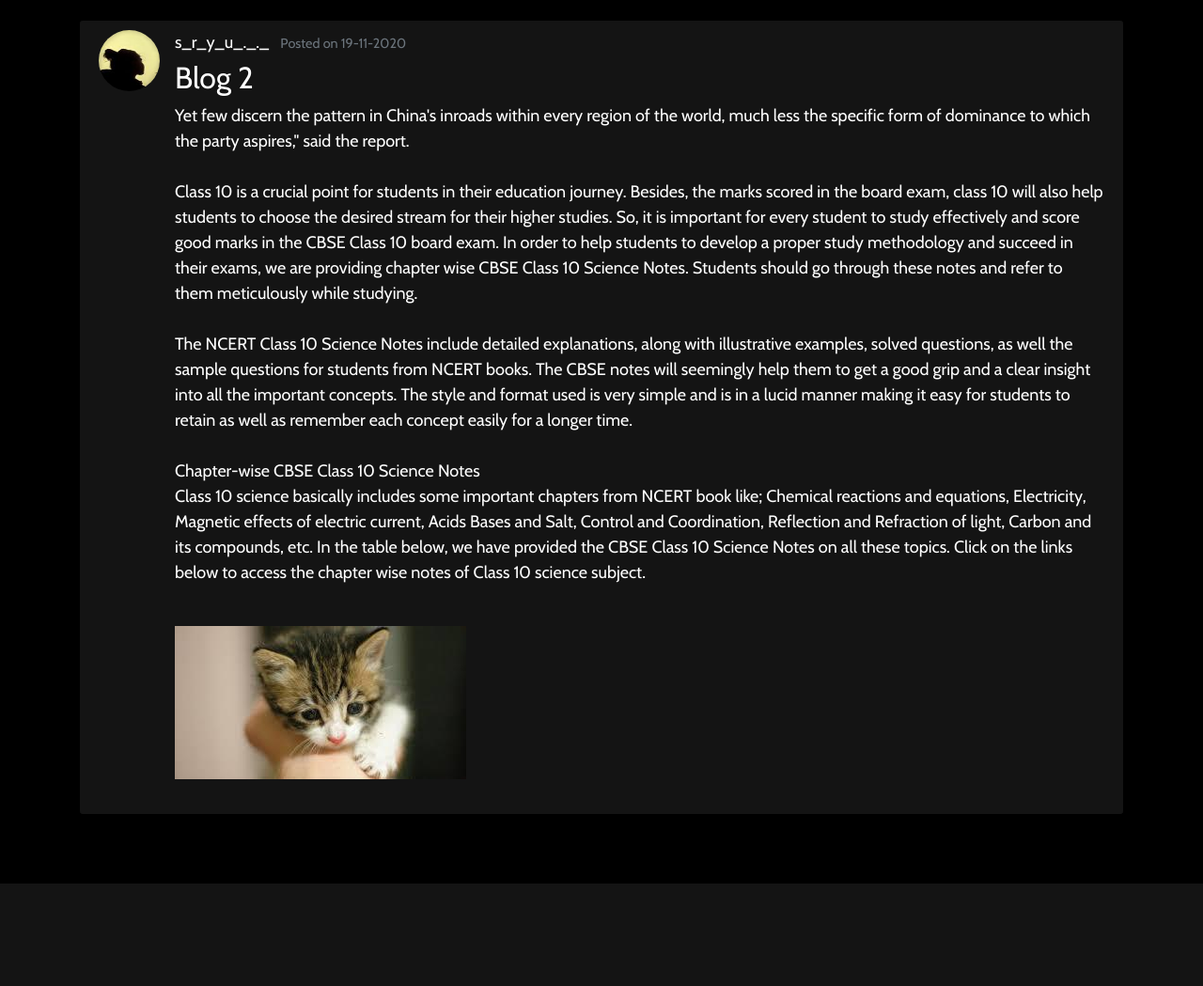
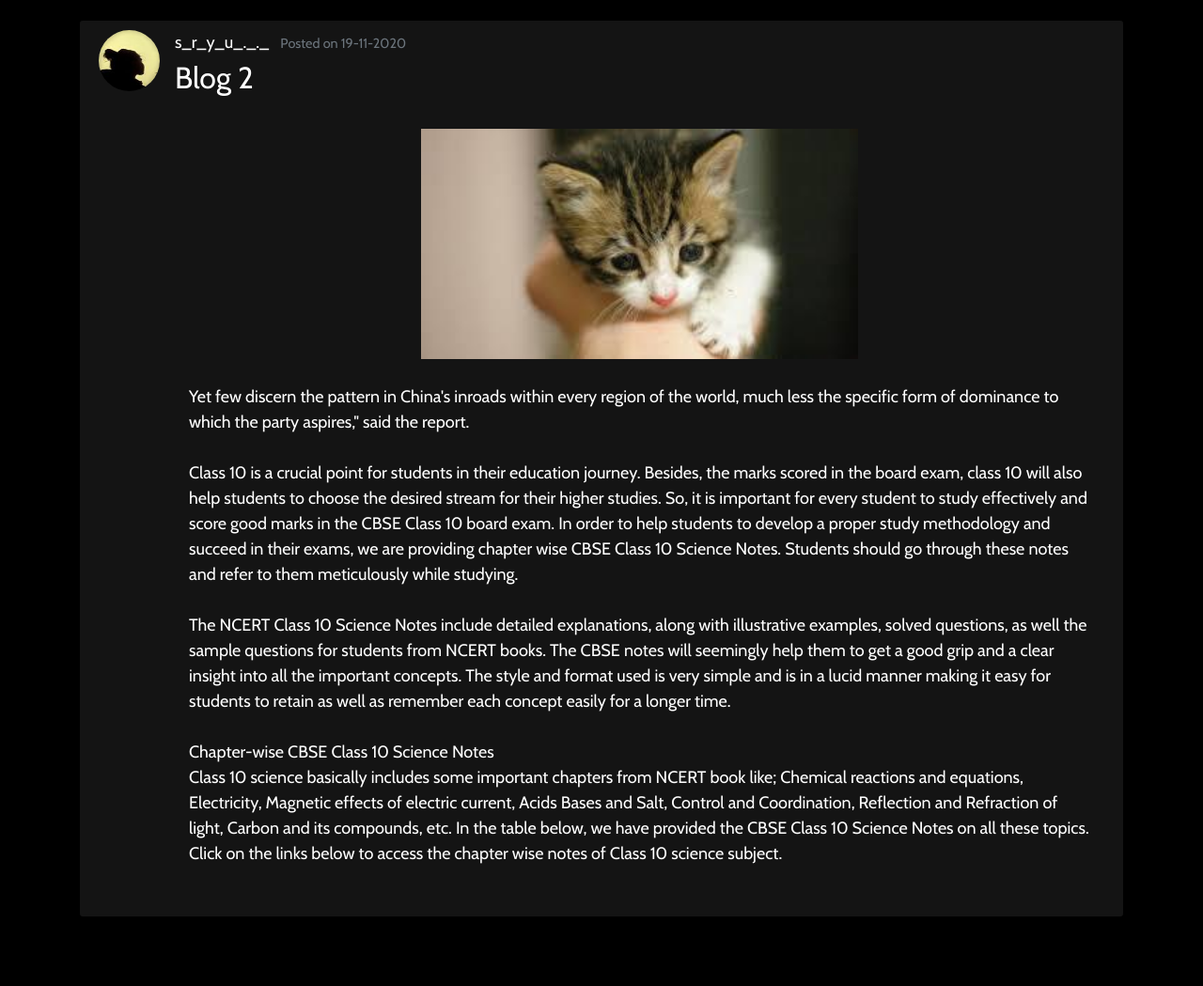
Before and after one commit to sarayu-suresh/yakshas-blog, a Flask app: page /post/7 in a window 1280 px wide. Shown: the part 106-1155 px from the top of the page at 94% size. Before the commit the page ends 1046 px from the top, so only its background shows below. Run offline with Flask 2, Linux system fonts and the light colour scheme; data comes from the database, SQL or seed files in the repository; some libraries are stand-ins or nearby versions.

Commit message:
make it better

```diff
--- a/flaskblog/templates/home.html
+++ b/flaskblog/templates/home.html
@@ -28,14 +28,14 @@
         {% endif %}
 		{% endfor %}
         </div>
-		<div class="col-md-3">
+		<div class="col-md-3 sm-3">
           <div class="content-section">
             <h3><b><center>Announcements</center></b></h3>
 			<div class="border-top pt-1"></div>
             <marquee direction = "up" scrollamount="3" height="50%">
 				<center>This is our new venture...
 				<br>Introducing to you,our very own blog !!! <br><br>Join us for sharing your sweetest memories at RIT
-				<img width="100" height="50" src="{{ url_for('static',filename='profile_pics/name.png') }}">
+				<br><br>YEARN-YOKE-YIELD
 				<br>
 			</marquee>
           </div>
--- a/flaskblog/templates/login.html
+++ b/flaskblog/templates/login.html
@@ -8,12 +8,13 @@
 }
 </style>
     <div class="row">
-		<div class = "col-md-5">
+		<div class = "col-md-5 sm-5">
 				<div>
 						<a class="" href="/"><img width="400" height="400" src="{{ url_for('static',filename='profile_pics/snake.png') }}"></a>
 				</div>
 		</div>
-		<div class="col-md-7">
+
+		<div class="col-md-7 sm-7">
 			<form method="POST" action="">
 				{{ form.hidden_tag() }}
 				<fieldset class = "form-group">
--- a/flaskblog/templates/post.html
+++ b/flaskblog/templates/post.html
@@ -14,14 +14,15 @@
             {% endif %}
         </div>
         <h2 class="article-title text-break">{{ post.title }}</h2>
-		<p class="article-content text-break">{{ post.content }}</p>
 		<br>
 		{% if post.image=='default.jpeg' %}
 			<div></div>
 		{% else %}
-          <div class="align"><img class="" src="{{ url_for('static', filename='pictures/' + post.image) }}" alt="image"></div>
+          <center><div class="align"><img class="col-md-6 col-sm-6" src="{{ url_for('static', filename='pictures/' + post.image) }}" alt="image"></div></center>
 		{% endif %}
-		  <br>
+		<br>
+		<p class="article-content text-break col-sm-12">{{ post.content }}</p>
+		<br>
       </div>
     </article>
     <!-- Modal -->
--- a/flaskblog/templates/register.html
+++ b/flaskblog/templates/register.html
@@ -8,12 +8,12 @@
 }
 </style>
     <div class="row">
-			<div class = "col-md-5">
+			<div class = "col-md-5 sm-5">
 				<div>
 						<a class="" href="/"><img width="450" height="450" src="{{ url_for('static',filename='profile_pics/snake.png') }}"></a>
 				</div>
 			</div>
-			<div class = "col-md-7">
+			<div class = "col-md-7 sm-7">
 				<form method="POST" action="">
 					{{ form.hidden_tag() }}
 					<fieldset class = "form-group">
--- a/flaskblog/templates/user_posts.html
+++ b/flaskblog/templates/user_posts.html
@@ -27,7 +27,7 @@
 			{% if post.image=='default.jpeg' %}
 				<div></div>
 			{% else %}
-			  <div class="align"><img class="" src="{{ url_for('static', filename='pictures/' + post.image) }}" alt="image"></div>
+			  <center><div class="align"><img class="col-md-6 col-sm-6" src="{{ url_for('static', filename='pictures/' + post.image) }}" alt="image"></div></center>
 			{% endif %}
           </div>
         </article>
```
